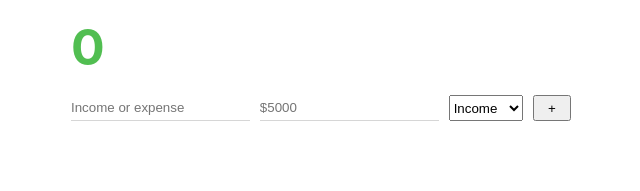
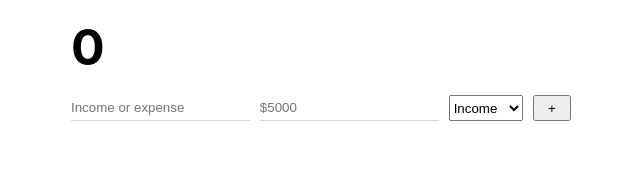
Before and after one commit to IhebZanina/expense-income, a React (Vite) app: page / in a window 1280 px wide. Shown: the top 191 px of the page, without its empty margins (319-959 px from the left). Built offline with nearby package versions, Linux system fonts and the light colour scheme.

Commit message:
Computing a New State

```diff
--- a/src/App.css
+++ b/src/App.css
@@ -1,6 +1,7 @@
 main {
   max-width: 500px;
   margin: 0 auto;
+  color: black;
 }
 
 .total-text {
--- a/src/App.jsx
+++ b/src/App.jsx
@@ -1,4 +1,4 @@
-import { useState } from "react";
+import { useState, useEffect } from "react";
 import "./App.css";
 import { v4 as uuidv4 } from "uuid";
 function App() {
@@ -17,6 +17,25 @@ function App() {
       ...input,
       [e.target.name]: e.target.value,
     });
+  };
+  const [total, setTotal] = useState(0);
+  useEffect(() => {
+    const newTotal = statements.reduce((sum, { type, amount }) => {
+      if (type === "expense") {
+        return sum - parseFloat(amount);
+      } else return sum + parseFloat(amount);
+    }, 0);
+    setTotal(newTotal);
+  }, [statements]);
+
+  const renderTotal = () => {
+    if (total > 0) {
+      return <h1 className="total-text success">+{Math.abs(total)}</h1>;
+    } else if (total < 0) {
+      return <h1 className="total-text danger">-{Math.abs(total)}</h1>;
+    } else {
+      return <h1 className="total-text">{Math.abs(total)}</h1>;
+    }
   };
 
   const handleAddNewStatement = () => {
@@ -57,7 +76,7 @@ function App() {
   return (
     <main>
       <div>
-        <h1 className="total-text success">0</h1>
+        {renderTotal()}
         <div className="input-container">
           <input
             type="text"
@@ -81,7 +100,7 @@ function App() {
           />
 
           <select
-            onChange={{ handleUpdateInput }}
+            onChange={handleUpdateInput}
             value={input.statementType}
             name="statementType"
           >
--- a/src/index.css
+++ b/src/index.css
@@ -10,6 +10,7 @@
   -webkit-font-smoothing: antialiased;
   -moz-osx-font-smoothing: grayscale;
   -webkit-text-size-adjust: 100%;
+  background-color: white;
 }
 
 * {
```
